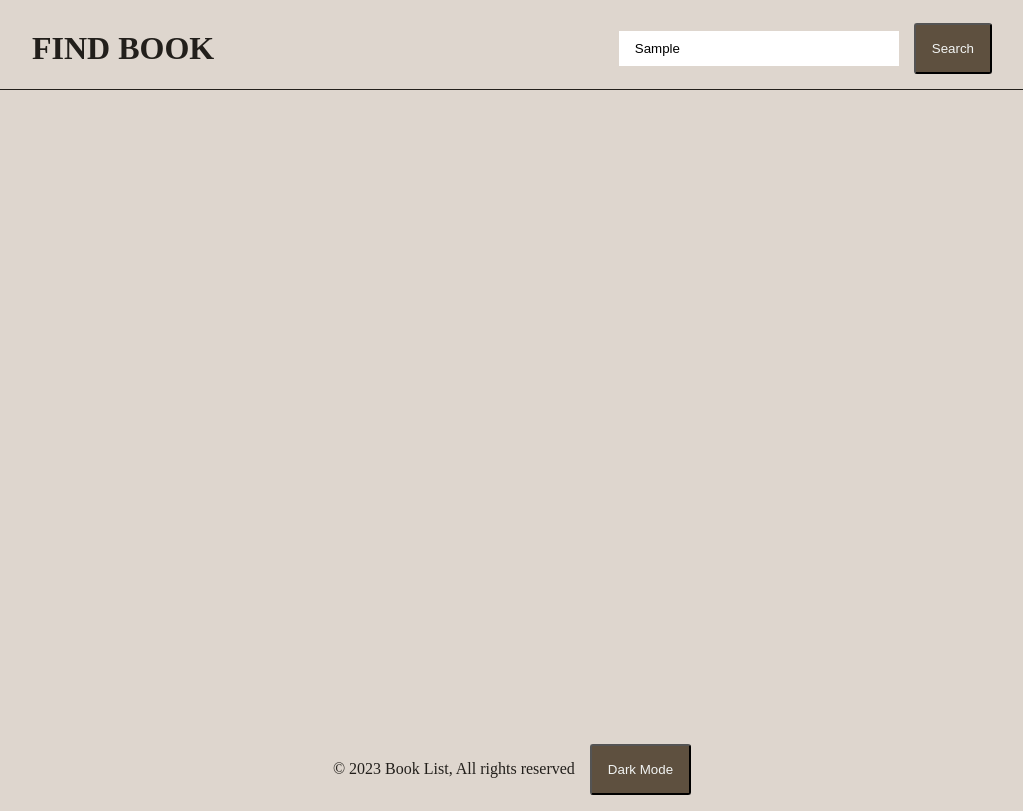
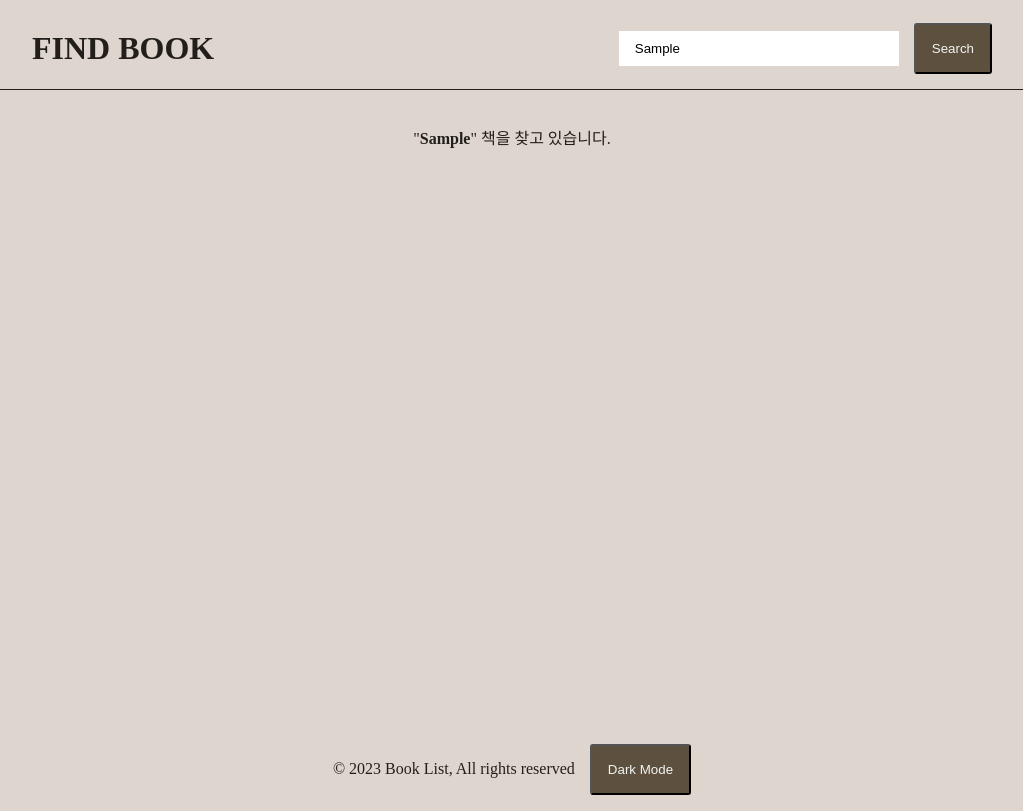
Before and after one commit to yunbiyomi/find-book, a React (Create React App) app: page / in a window 1280 px wide. Both pictures are taken after typing "Sample" into the empty fields and a click on the button "Search". Shown: the whole page, without its empty margins (128-1151 px from the left). Built offline with nearby package versions, Linux system fonts and the light colour scheme; no server answers.

Commit message:
✨ loading animation

```diff
--- a/src/components/Loader.js
+++ b/src/components/Loader.js
@@ -0,0 +1,25 @@
+/** @jsxImportSource @emotion/react */
+import { css, useTheme } from '@emotion/react'
+import React from 'react'
+
+const Loader = ({ loading, children }) => {
+  const theme = useTheme();
+  return (
+    <>
+      {loading
+        ?
+          <div
+            css={css`
+              color: ${theme.text};
+              text-align: center;
+              padding: 20px;
+              `}>
+                {children}
+          </div>
+        : null
+      }
+    </>
+  )
+}
+
+export default Loader
--- a/src/pages/SearchPage.js
+++ b/src/pages/SearchPage.js
@@ -2,6 +2,8 @@ import styled from '@emotion/styled'
 import React, { useState } from 'react'
 import BookSearchForm from '../components/BookSearchForm'
 import axios from 'axios';
+import Loader from '../components/Loader';
+import BookList from '../components/BookList';
 
 const SearchPage = () => {
   const [searchTerm, setSearchTerm] = useState('');
@@ -44,6 +46,13 @@ const SearchPage = () => {
           </HeaderSearchForm>
         </HeaderContainer>
       </Header>
+      <Container>
+        <Loader
+          loading={loading}
+        >
+          "<strong>{searchTerm}</strong>" 책을 찾고 있습니다.
+        </Loader>
+      </Container>
     </>
   )
 }
```
